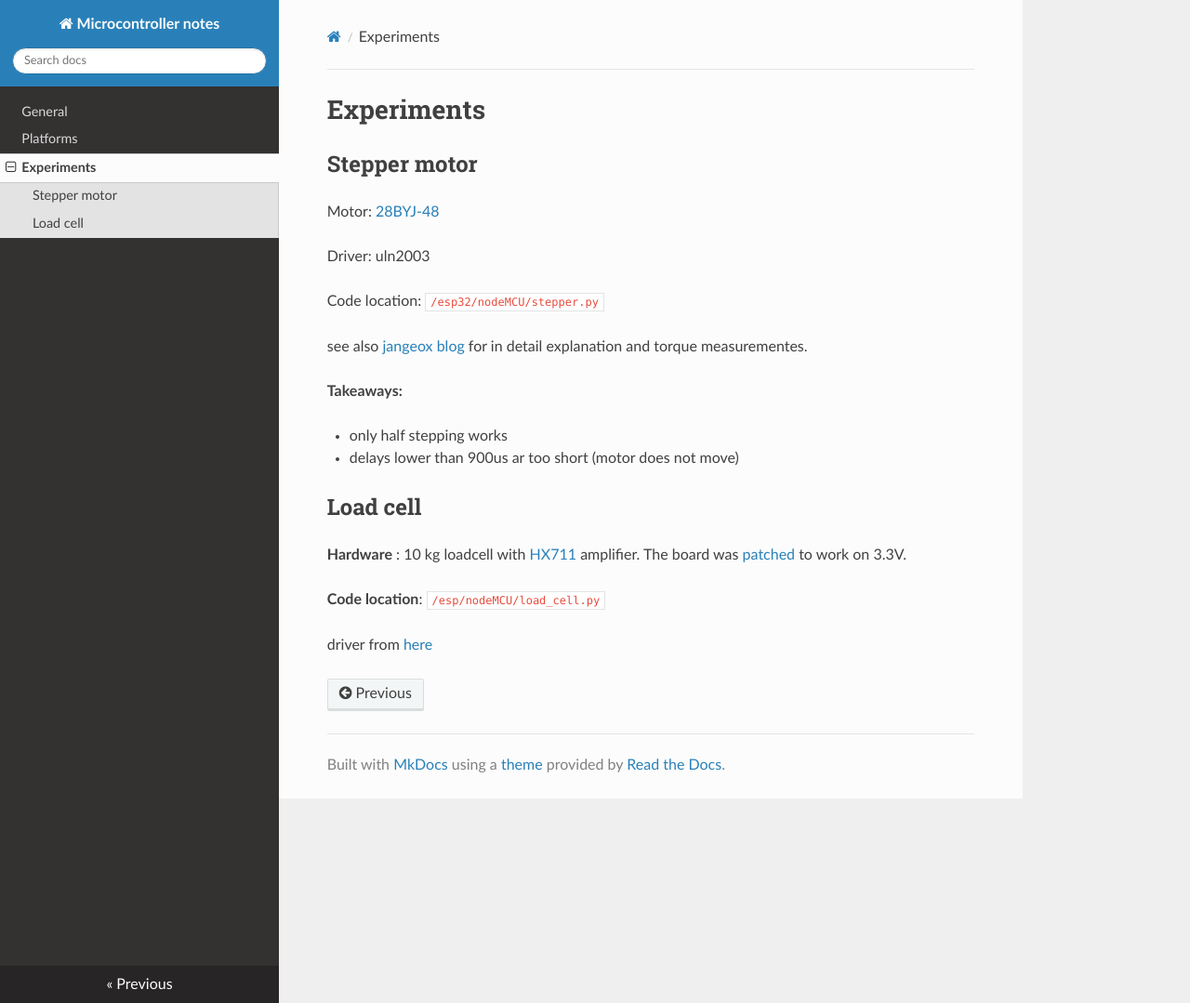
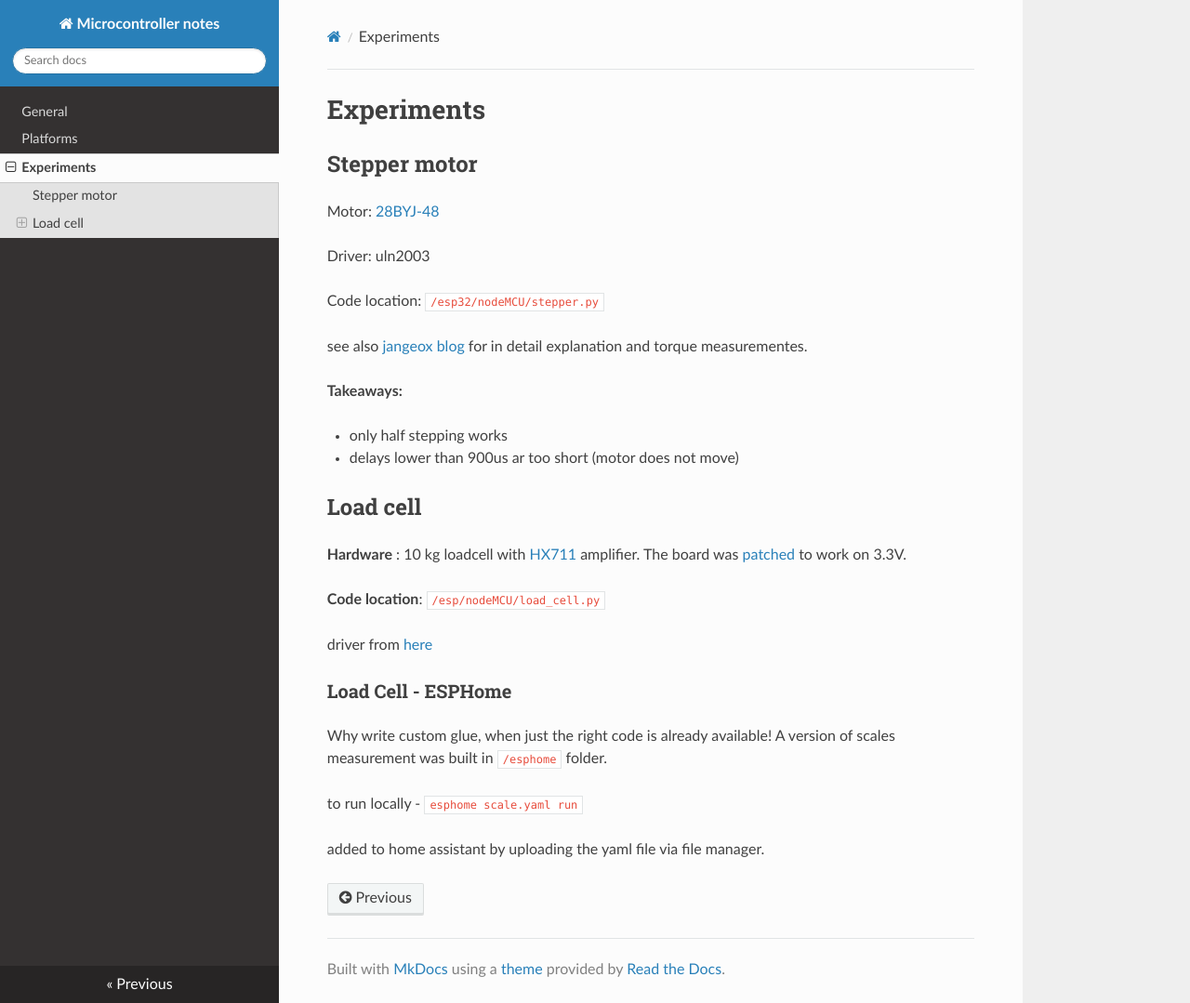
Before and after one commit to sjev/esp_dev, an MkDocs documentation site: the page built from doc/docs/experiments.md, in a window 1280 px wide and 1079 px high. Shown: the whole window at 93% size. Built offline with MkDocs 1.6.1, drawn with Linux system fonts in a browser that asks for light colours; nearby versions of some CDN libraries.

Commit message:
saved data

```diff
--- a/doc/docs/experiments.md
+++ b/doc/docs/experiments.md
@@ -22,3 +22,12 @@ see also [jangeox blog](http://www.jangeox.be/2013/10/stepper-motor-28byj-48_25.
 **Code location**: `/esp/nodeMCU/load_cell.py`
 
 driver from [here](https://github.com/SergeyPiskunov/micropython-hx711)
+
+### Load Cell - ESPHome
+
+Why write custom glue, when just the right code is already available!
+A version of scales measurement was built in `/esphome` folder.
+
+to run locally - `esphome scale.yaml run`
+
+added to home assistant by uploading the yaml file via file manager.
```
Also changed, not shown: 1 other file.
